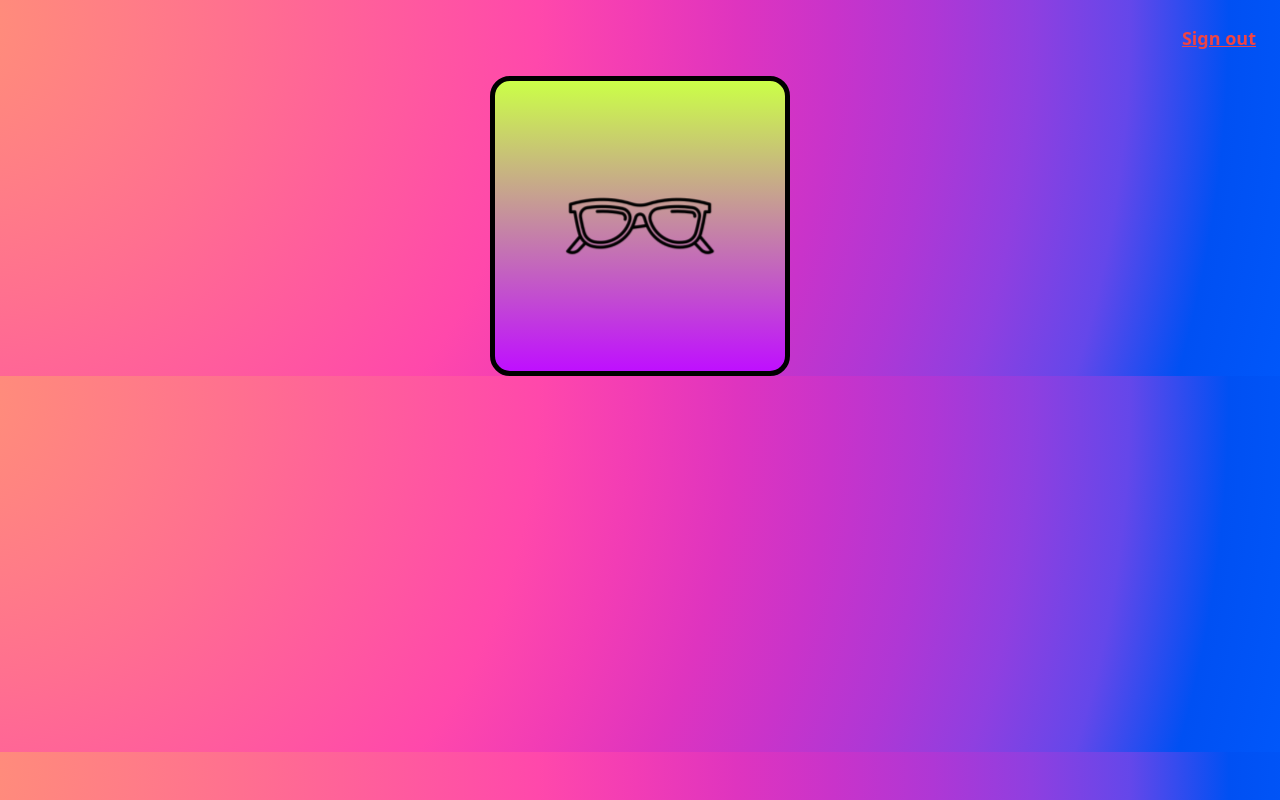
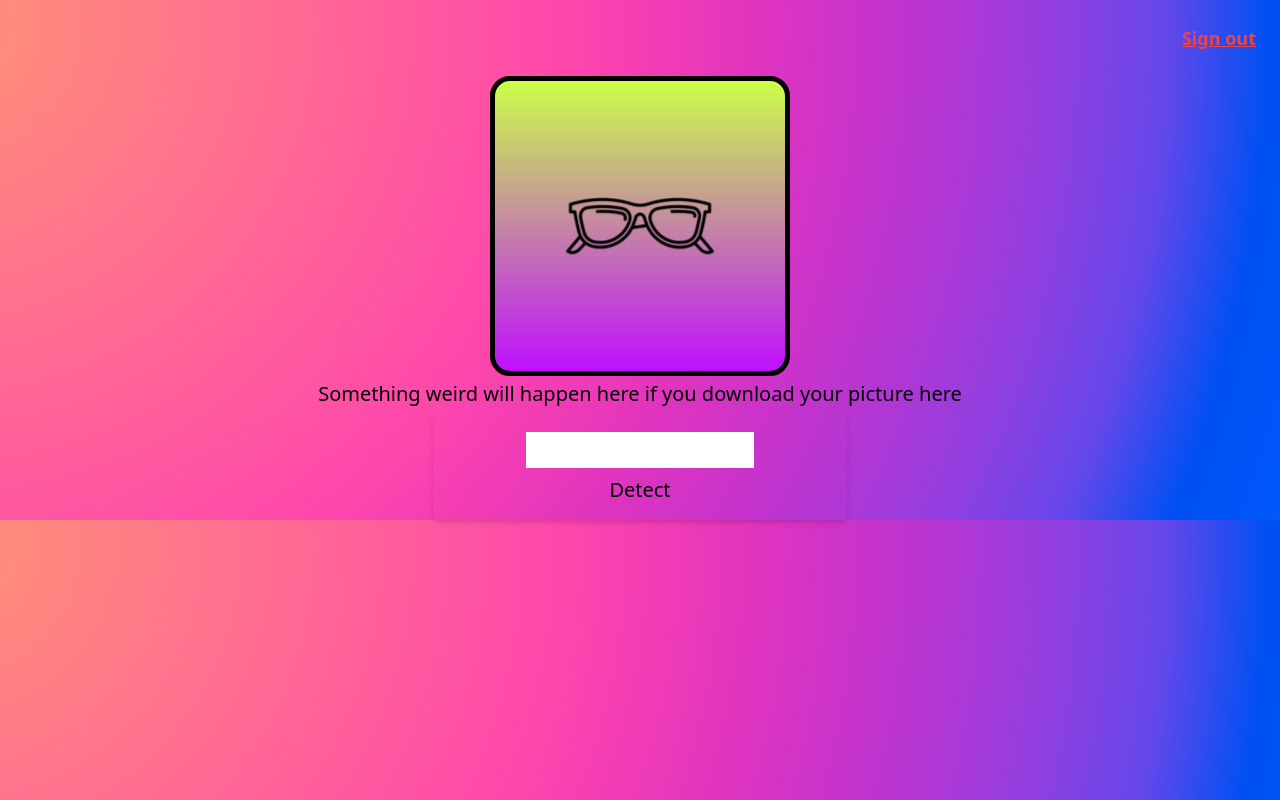
Before and after one commit to VladSmaug/face-recognition-app, a React (Create React App) app: page / in a window 1280 px wide. Built offline with nearby package versions, Linux system fonts and the light colour scheme.

Commit message:
With new component ImageLinkForm and styles

```diff
--- a/src/App.css
+++ b/src/App.css
@@ -1,7 +1,10 @@
 .App {
   text-align: center;
 }
-
+.center{
+  display: flex;
+  justify-content: center;
+}
 .App-logo {
   height: 40vmin;
   pointer-events: none;
--- a/src/App.js
+++ b/src/App.js
@@ -1,5 +1,6 @@
 import Navigation from './components/Navigation/Navigation';
 import Logo from './components/Logo/Logo';
+import ImageLinkForm from './components/ImageLinkForm/ImageLinkForm';
 import './App.css';
 
 function App() {
@@ -7,8 +8,8 @@ function App() {
     <div className="App">
       <Navigation />
       <Logo />
-      {/* <ImageLinkForm />
-      <FaceRecognition />  */}
+      <ImageLinkForm />
+      {/* <FaceRecognition />  */}
     </div>
   );
 }
--- /dev/null
+++ b/src/components/ImageLinkForm/ImageLinkForm.js
@@ -0,0 +1,22 @@
+import React from "react";
+
+
+
+const ImageLinkForm = () => {
+    return  (
+    <div>
+        <p className="text-xl mt-1">
+            {"Something weird will happen here if you download your picture here"}
+        </p>
+        <div className="center">
+        <div className="p-4 rounded shadow-md">
+            <input className="text-xl p-1 w-3/5 m-2" type="text" name="" id="" />
+            <button className="transition text-xl w-2/5 transform" type="submit">Detect</button>
+        </div>
+        </div>
+
+    </div>)
+
+}
+
+export default ImageLinkForm;
```
